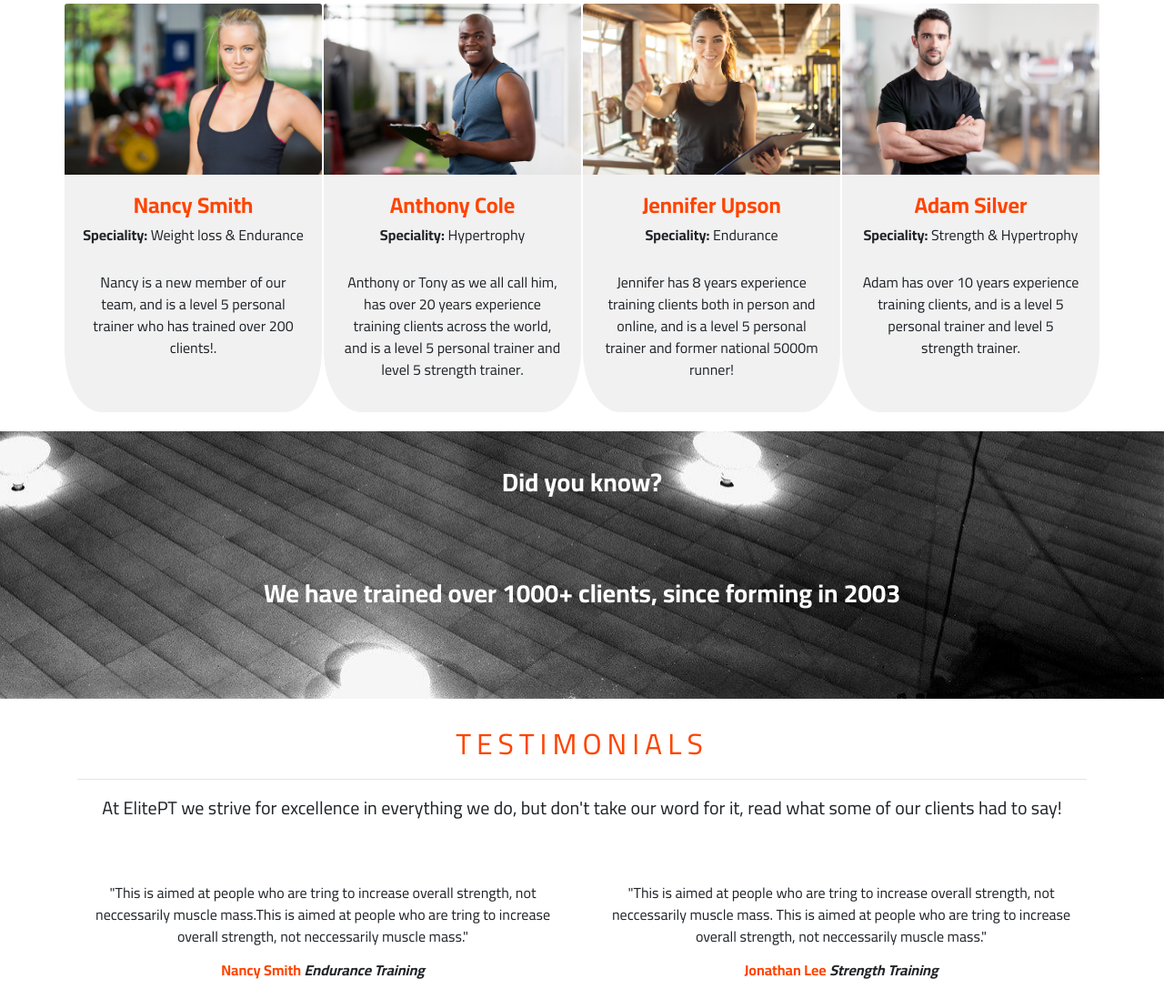
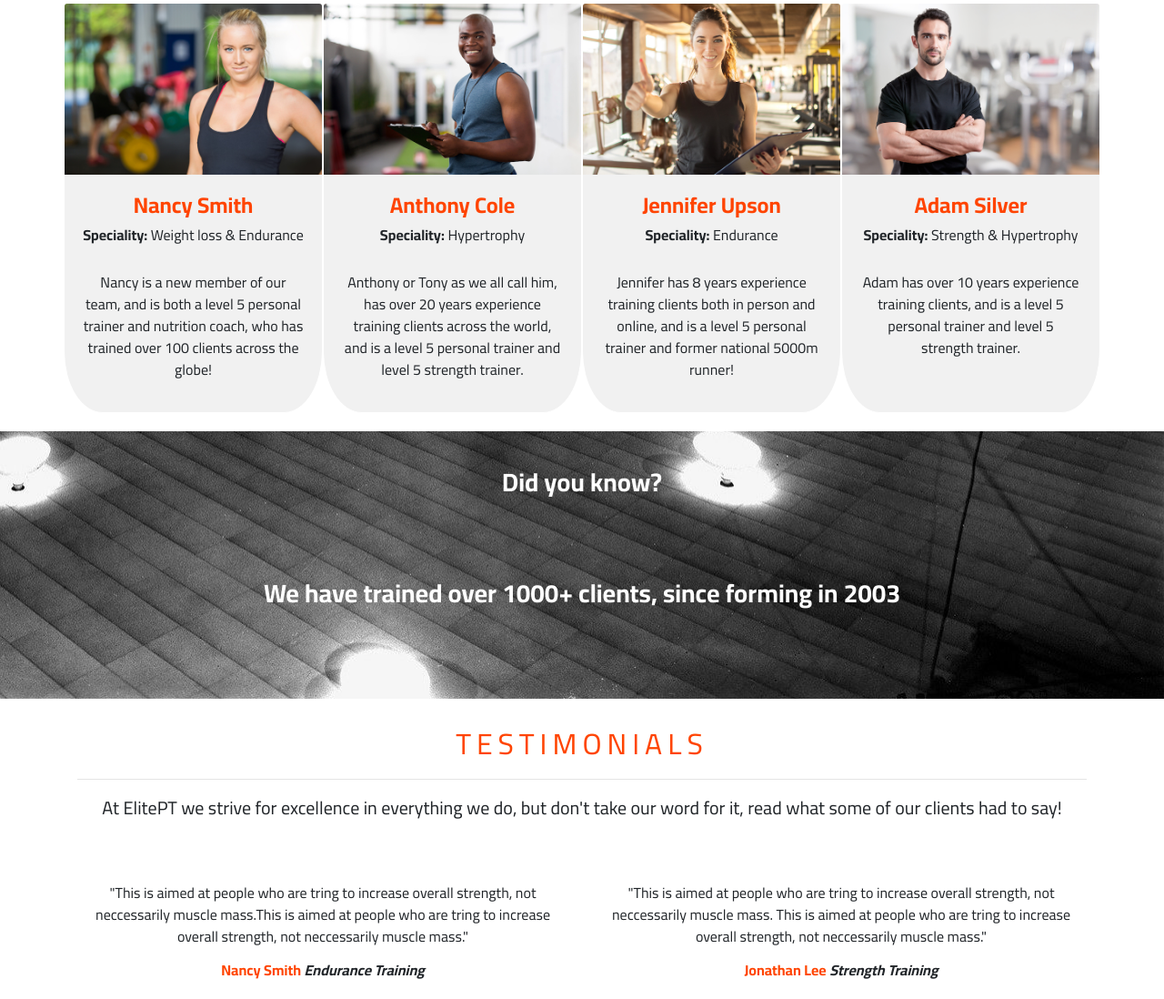
Before and after one commit to Code-Institute-Submissions/Elitept, a plain HTML site: page index.html in a window 1280 px wide. Shown: the part 2263-3361 px from the top of the page at 91% size. Drawn offline with nearby package versions, Linux system fonts and the light colour scheme.

Commit message:
Amend text for trainers section on index.html

```diff
--- a/index.html
+++ b/index.html
@@ -110,7 +110,7 @@
                <div class="card-body">
                   <h4><b class="mycolor">Nancy Smith</b></h4>
                   <h6><b>Speciality:</b> Weight loss & Endurance</h6>
-                 <p class="card-text">Nancy is a new member of our team, and is a level 5 personal trainer who has trained over 200 clients!.</p>
+                 <p class="card-text">Nancy is a new member of our team, and is both a level 5 personal trainer and nutrition coach, who has trained over 100 clients across the globe!</p>
                </div>
             </div>
             <div class="col-sm-12 col-md-6 col-lg-3 card">
```
